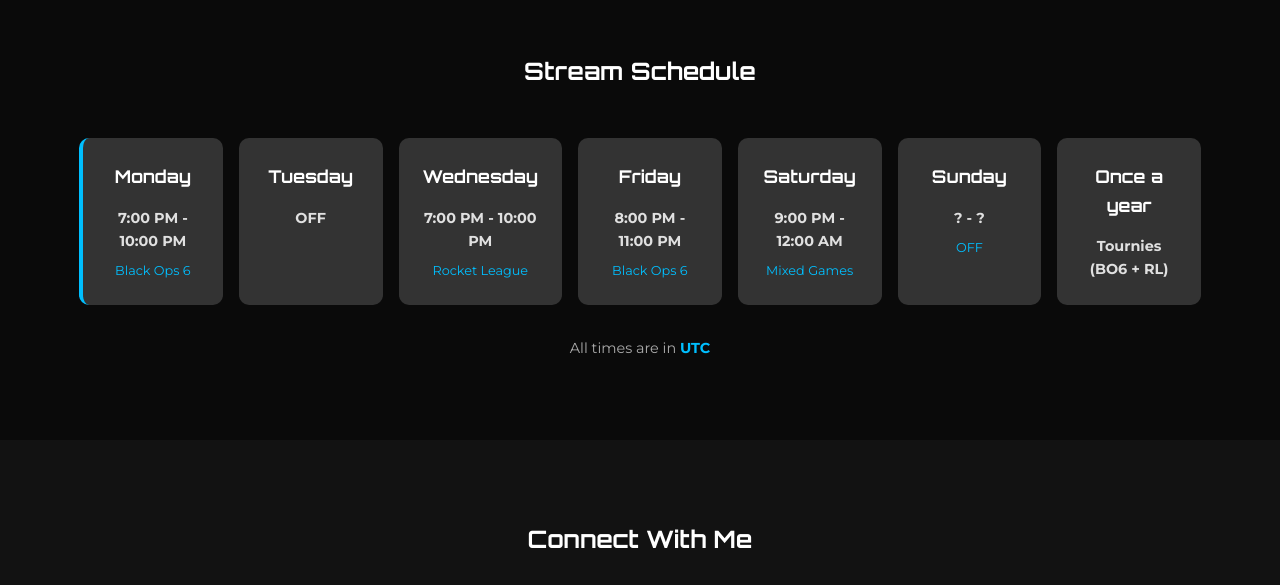
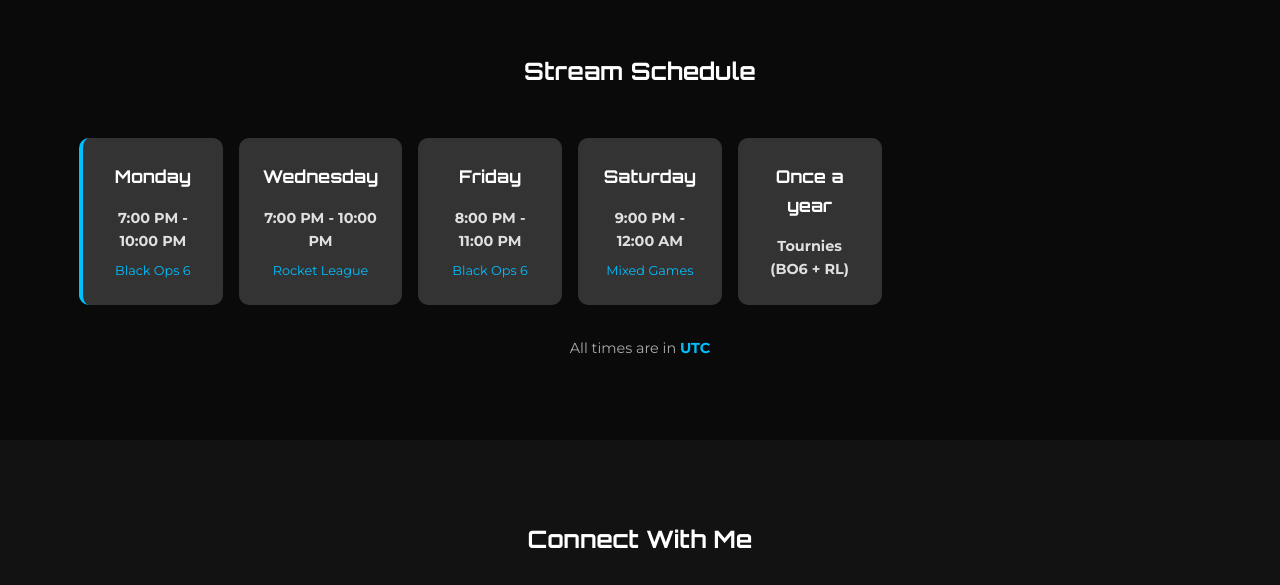
Before and after one commit to IsoSL/GHUB, a plain HTML site: page index.html in a window 1280 px wide. Shown: the part 3260-3845 px from the top of the page. Drawn offline with Linux system fonts and the light colour scheme.

Commit message:
Update index.html

```diff
--- a/index.html
+++ b/index.html
@@ -246,12 +246,6 @@
                     </div>
                 </div>
                 <div class="schedule-day">
-                    <h3>Tuesday</h3>
-                    <div class="time-slot">
-                        <span class="time">OFF</span>
-                    </div>
-                </div>
-                <div class="schedule-day">
                     <h3>Wednesday</h3>
                     <div class="time-slot">
                         <span class="time">7:00 PM - 10:00 PM</span>
@@ -270,13 +264,6 @@
                     <div class="time-slot">
                         <span class="time">9:00 PM - 12:00 AM</span>
                         <span class="game">Mixed Games</span>
-                    </div>
-                </div>
-                <div class="schedule-day">
-                    <h3>Sunday</h3>
-                    <div class="time-slot">
-                        <span class="time">? - ?</span>
-                        <span class="game">OFF</span>
                     </div>
                 </div>
                 <div class="schedule-day">
```
